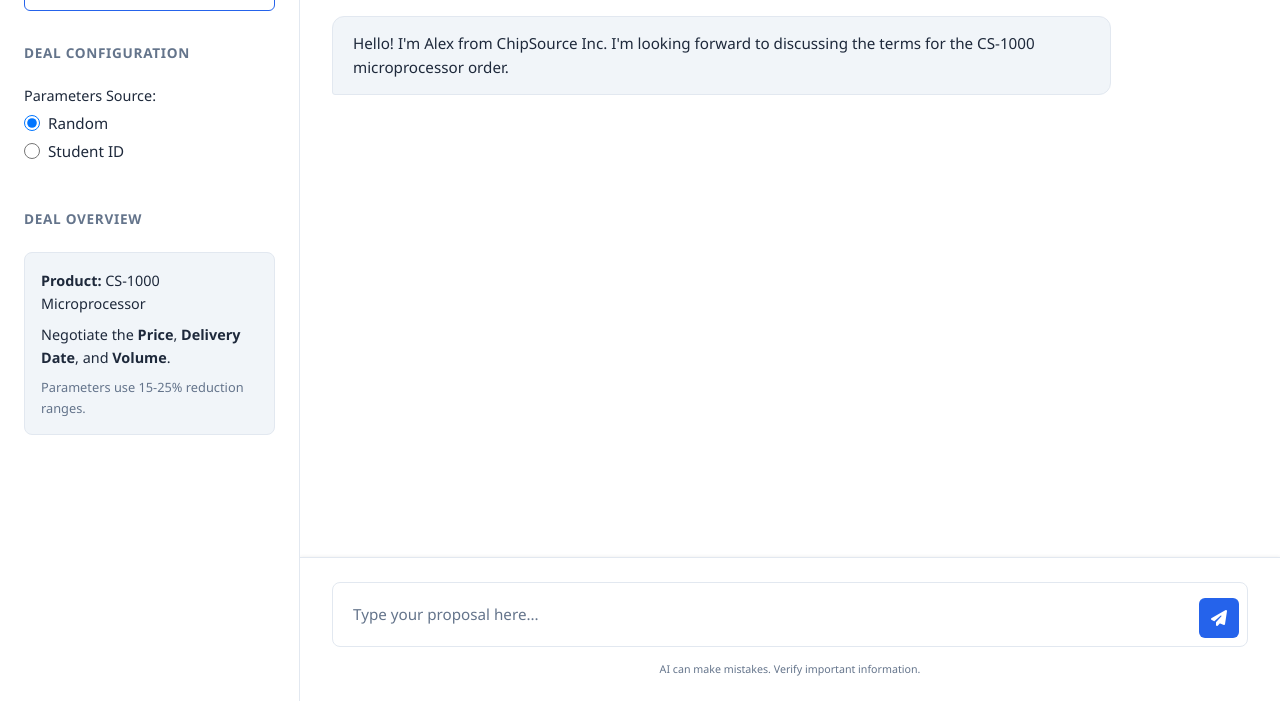
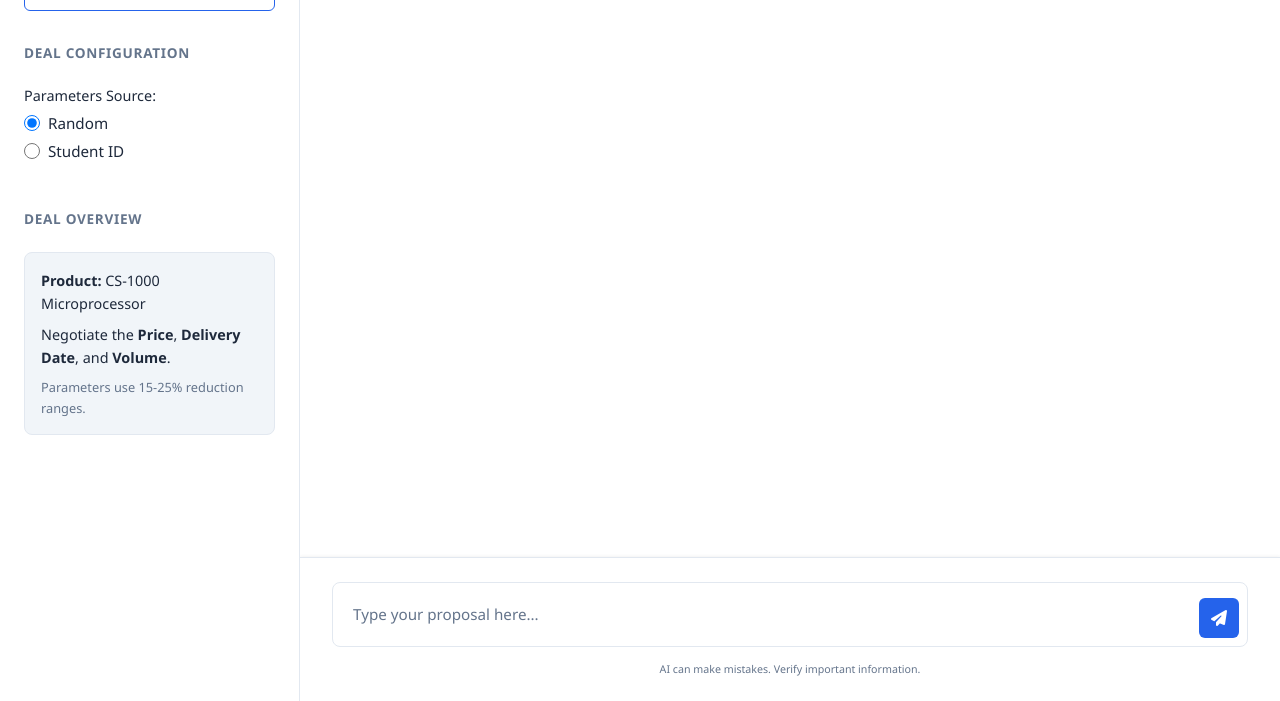
Before and after one commit to TheJegede/Negotiator, a plain HTML site: page frontend/index.html in a window 1280 px wide. Shown: the part 99-800 px from the top of the page. Drawn offline with Linux system fonts and the light colour scheme.

Commit message:
Fix HTML formatting and structure

```diff
--- a/frontend/index.html
+++ b/frontend/index.html
@@ -75,12 +75,6 @@
             </div>
 
             <div id="chat-history" class="chat-history">
-                <!-- Messages will be injected here -->
-                <div class="message assistant">
-                    <div class="message-content">
-                        <p>Hello! I'm Alex from ChipSource Inc. I'm looking forward to discussing the terms for the CS-1000 microprocessor order.</p>
-                    </div>
-                </div>
             </div>
 
             <!-- Input Area -->
@@ -98,4 +92,5 @@
     <script src="api.js"></script>
     <script src="script.js"></script>
 </body>
+
 </html>
```
